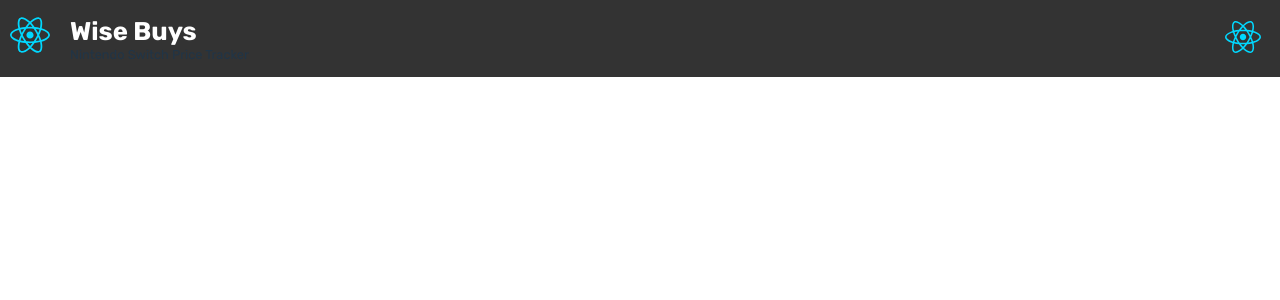
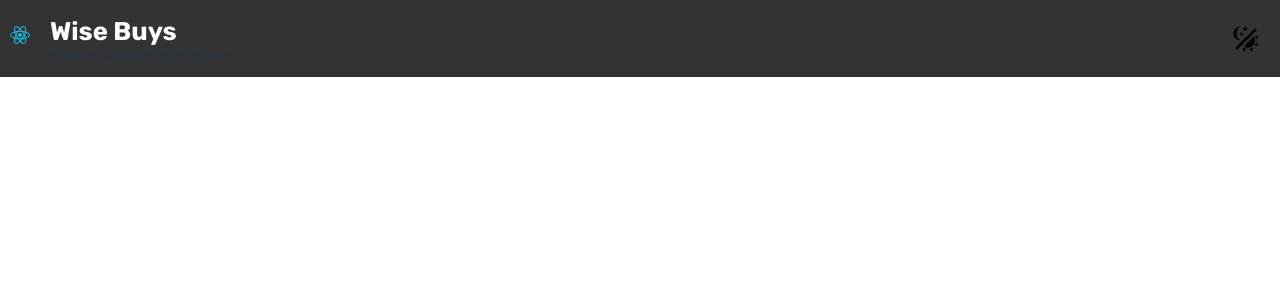
Before and after one commit to rjarrin/ns-price-tracker, a React (Vite) app: page / in a window 1280 px wide. Shown: the top 300 px of the page. Built offline with nearby package versions, Linux system fonts and the light colour scheme.

Commit message:
Added spin-and-glow animation to theme toggle btn

```diff
--- a/src/components/Header.jsx
+++ b/src/components/Header.jsx
@@ -13,7 +13,7 @@ const Header = ({ toggleTheme }) => {
                 <p className='subtitle'>Nintendo Switch Price Tracker</p>
             </div>
             <button onClick={toggleTheme} className='theme-toggle-button'>
-                <img src={tempLogo} alt="Toggle Theme" />
+                <img src={themeIcon} alt="Toggle Theme" />
             </button>
         </header>
     );
--- a/src/components/pages/Home.jsx
+++ b/src/components/pages/Home.jsx
@@ -2,17 +2,12 @@ import { useEffect, useState } from "react";
 import Header from "../Header";
 
 const Home = () => {
-    // const [theme, setTheme] = useState('light');
+    const [theme, setTheme] = useState('light');
 
-    // const toggleTheme = () => {
-    //     setTheme((prevTheme) => (prevTheme === 'light' ? 'dark' : 'light'));
-    //     console.log("hit");
-    // };
-
-    const [theme, setTheme] = useState('light');
     useEffect(() => {
         document.body.className = theme === 'light' ? 'light-theme' : 'dark-theme';
     }, [theme]);
+
     const toggleTheme = () => {
         setTheme((prevTheme) => (prevTheme === 'light' ? 'dark' : 'light'));
         console.log('hit');
--- a/src/styles/Header.css
+++ b/src/styles/Header.css
@@ -21,8 +21,8 @@
 }
 
 .logo-container img {
-    width: 40px;
-    height: 40px;
+    width: 20px;
+    height: 20px;
     border-radius: 50%;
     margin-right: 20px;
     margin-left: 10px;
@@ -44,4 +44,25 @@
     background: none;
     cursor: pointer;
     margin-left: auto;
+    display: inline-flex;
+    align-items: center;
+    justify-content: center;
+    overflow: hidden;
 }
+
+.theme-toggle-button:focus {
+    outline: none;
+}
+
+.theme-toggle-button img {
+    width: 30px;
+    height: 30px;
+    transition: transform 0s linear;
+    display: block;
+}
+
+.theme-toggle-button:hover img {
+    transform: rotate(180deg);
+    filter: brightness(0) saturate(100%) invert(52%) sepia(70%) saturate(482%) hue-rotate(149deg) brightness(88%) contrast(91%);
+    transition: transform 0.2s linear;
+}
```
